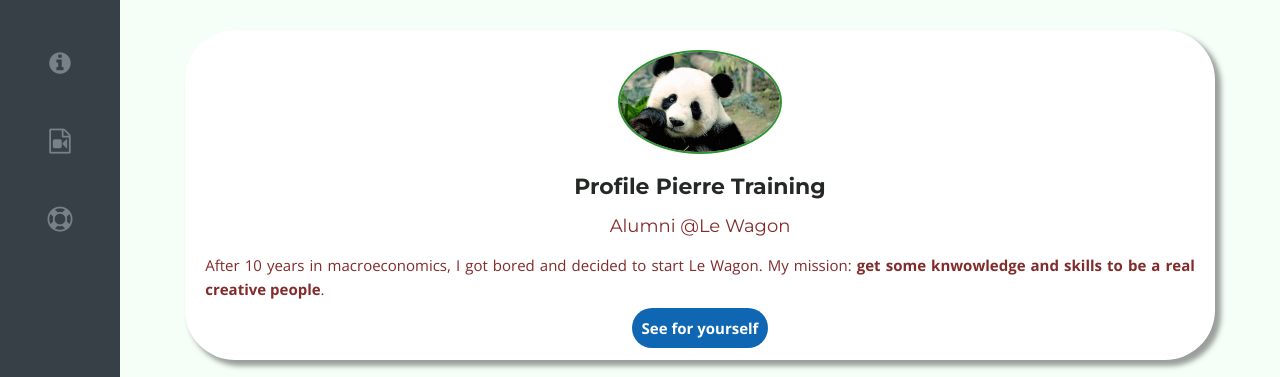
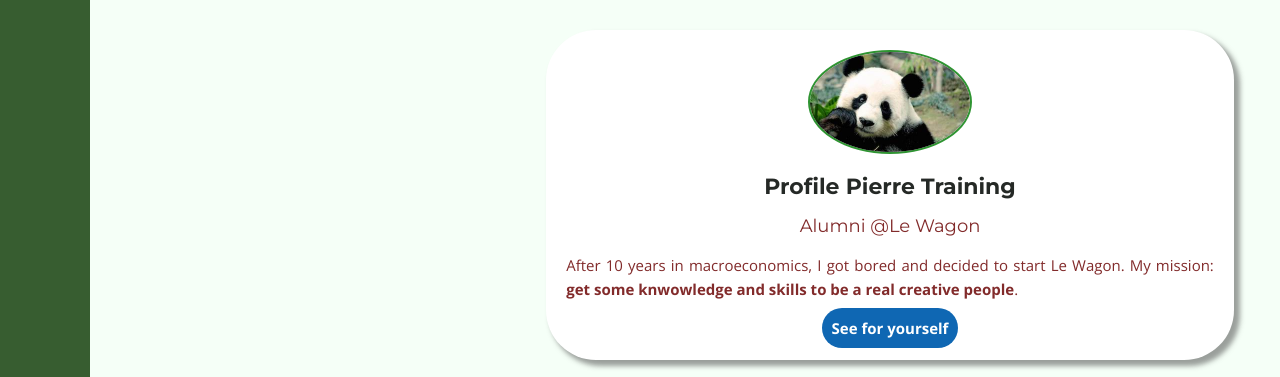
Before and after one commit to PierreH29/profile, a plain HTML site: page index.html in a window 1280 px wide. Shown: the top 377 px of the page. Drawn offline with nearby package versions, Linux system fonts and the light colour scheme.

Commit message:
enhanced my profile with a fixed sidebar

```diff
--- a/index.html
+++ b/index.html
@@ -14,17 +14,17 @@
       <ul>
         <li>
           <a href="#summary">
-            <i class="fa fa-info-circle"></i>
+            <i class="fab fa-accessible-icon"></i>
           </a>
         </li>
         <li>
           <a href="#favorite-movies">
-            <i class="fa fa-file-video-o"></i>
+            <i class="fas fa-film"></i>
           </a>
         </li>
         <li>
           <a href="#footer">
-            <i class="fa fa-life-ring"></i>
+            <i class="fas fa-user-ninja"></i>
           </a>
         </li>
       </ul>
--- a/style.css
+++ b/style.css
@@ -114,33 +114,33 @@ a:hover{
 /* Fixed sidebar layout */
 
 #content{
-  margin-left: 120px;
+  margin-left: 500px;
 }
 
 #sidebar {
-  background-color: #384047;
+  background-color: #375d30;
   position: fixed;
   left: 0px;
   top: 0px;
   bottom: 0px;
-  width: 120px;
+  width: 90px;
   text-align: center;
 }
 
 #sidebar ul {
   list-style: none;
-  padding-left: 0px;
+  padding-left: 10px;
 }
 
 #sidebar li {
-  margin-top:50px;
+  margin-top:90px;
   margin-bottom: 50px;
 }
 
 #sidebar a {
   text-decoration: none;
   font-size: 25px;
-  color:#788188;
+  color:#1c212b;
 }
 
 #sidebar a:hover {
```
